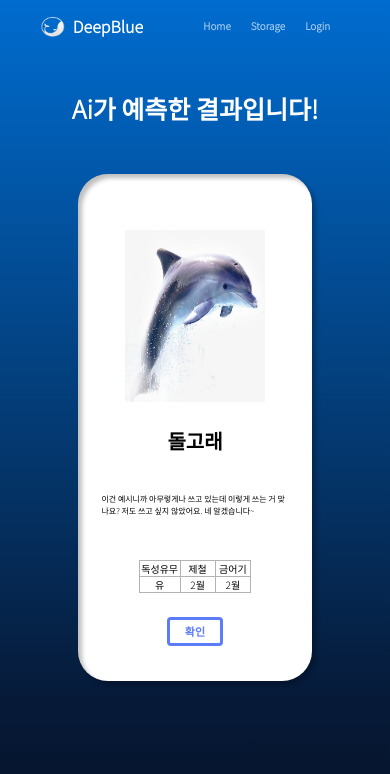
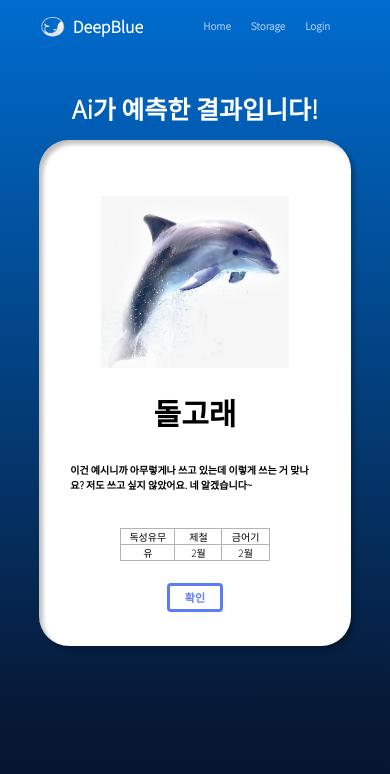
Before and after one commit to SVTeamJ/DeepBlue, a React (Vite) app in the folder frontend/: page /result in a window 390 px wide. Shown: the top 774 px of the page. Built offline with nearby package versions, Linux system fonts and the light colour scheme.

Commit message:
fix: 반응형 수정

```diff
--- a/frontend/src/page/result/index.scss
+++ b/frontend/src/page/result/index.scss
@@ -13,7 +13,7 @@
 }
 
 .insert_resultpage {
-  width: 60%;
+  width: 80%;
   height: 60%;
   display: flex;
   background-color: #ffffff;
@@ -29,6 +29,9 @@
   transform: translateX(-50%);
   animation: showResult 0.5s;
   transform-origin: left;
+  @include tablet {
+    width: 60%;
+  }
 }
 
 .insert_bigbox {
@@ -99,12 +102,13 @@
   font-size: 1.1rem;
   font-weight: 900;
   color: #5c7cfa;
+  cursor: pointer;
 }
 
 .insert_resulttitle {
   display: flex;
   width: 100%;
-  height: 10%;
+  height: 5rem;
   justify-content: center;
   color: #ffffff;
   position: relative;
@@ -117,10 +121,10 @@
 .insert_Namebox {
   display: flex;
   width: 100%;
-  height: 20%;
+  height: 5rem;
   color: #000000;
   position: relative;
-  font-size: 2rem;
+  font-size: 3rem;
   font-weight: 900;
   justify-content: center;
 
@@ -136,8 +140,8 @@
   height: 20%;
   color: #000000;
   position: relative;
-  font-size: 0.8rem;
-  font-weight: 300;
+  font-size: 1rem;
+  font-weight: 600;
   white-space: normal;
   justify-content: center;
 
```
